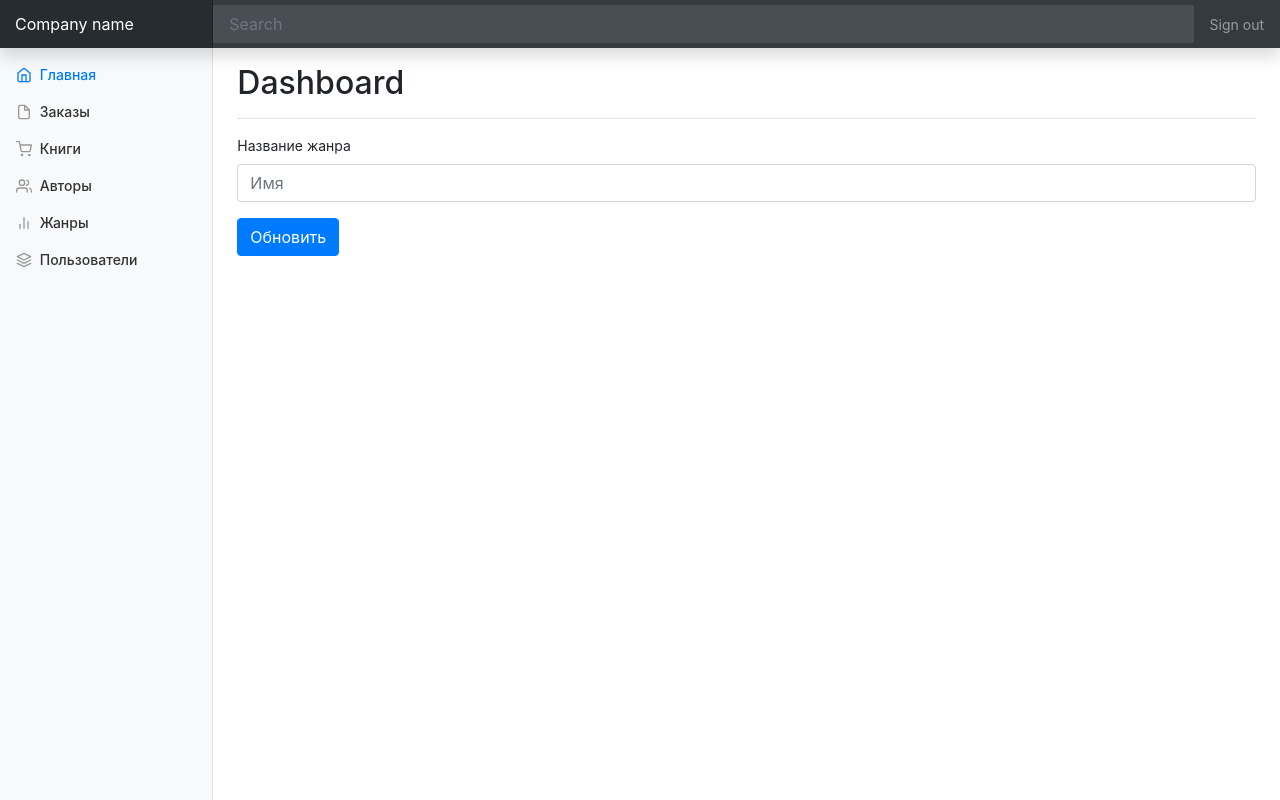
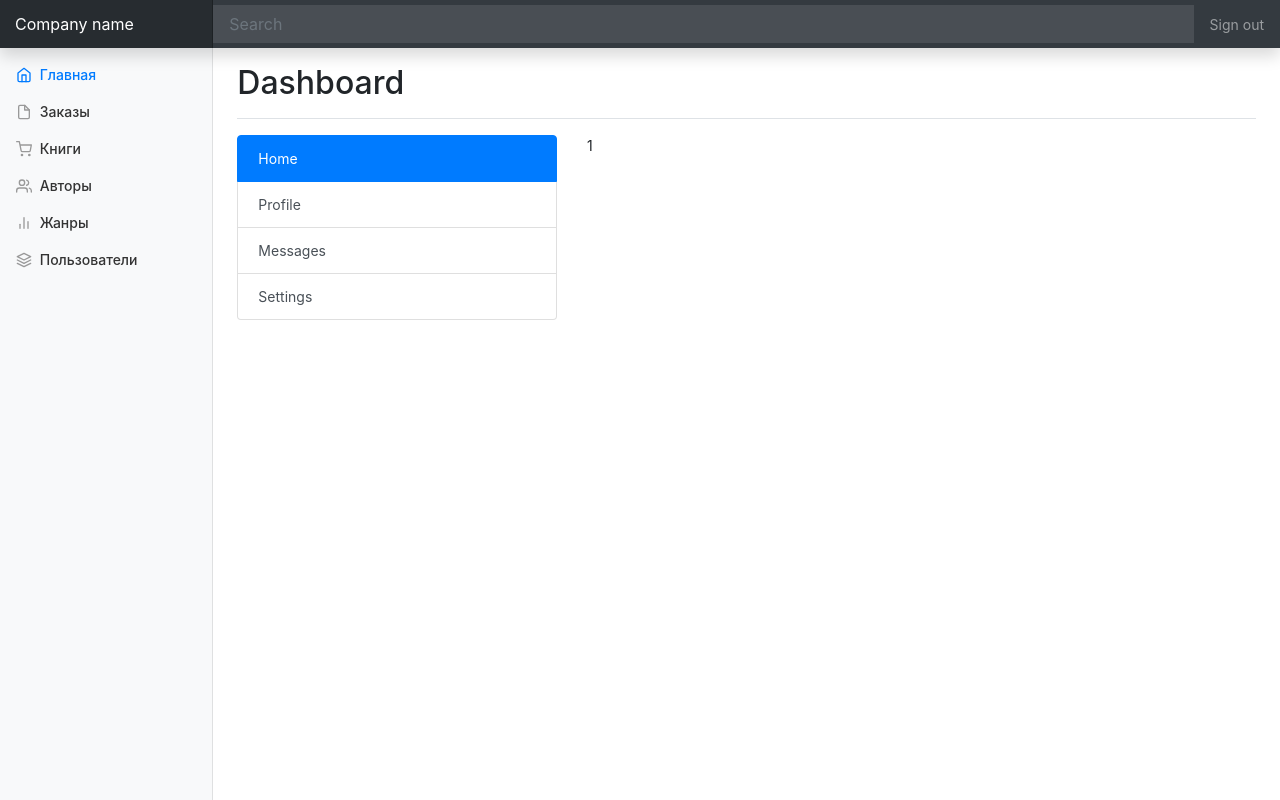
Before and after one commit to ovsyanikov94/BookShopMVC, a PHP site: template Application/Templates/Person/person.twig in a window 1280 px wide. Run offline with PHP 8.4, Linux system fonts and the light colour scheme; the template is opened without the code that fills it, so the values that code supplies are empty; some libraries are stand-ins or nearby versions.

Commit message:
PersenMenu

```diff
--- a/Application/Models/Routing2.php
+++ b/Application/Models/Routing2.php
@@ -11,6 +11,7 @@ return array(
         '/genre_books/(\d+)' => 'GenresController@getGenreBooksAmountAction',
         '/genre/(\d+)' => 'GenresController@getGenreAction',
         '/add_genre' => 'GenresController@addGetGenreAction',
+        '/person' => 'PersonController@getPersonAction',
     ],
     'post' => [
         '/book' => 'BookController@createBookAction',
--- a/Application/Templates/Person/person.twig
+++ b/Application/Templates/Person/person.twig
@@ -1,18 +1,26 @@
 {% extends 'base.twig' %}
 
 {% block content%}
+    <link rel="stylesheet" href="/BookShopMVC/node_modules/bootstrap/dist/js/bootstrap.js">
+    <script defer src="js/person.js" ></script>
 
-    <form>
-        <div class="form-group">
-            <label >Название жанра</label>
-            <input  type="text" class="form-control"  placeholder="Имя">
+    <div class="row">
+        <div class="col-4">
+            <div class="list-group" id="myList" role="tablist">
+                <a class="list-group-item list-group-item-action active" data-toggle="list" href="#home" role="tab">Home</a>
+                <a class="list-group-item list-group-item-action" data-toggle="list" href="#profile" role="tab">Profile</a>
+                <a class="list-group-item list-group-item-action" data-toggle="list" href="#messages" role="tab">Messages</a>
+                <a class="list-group-item list-group-item-action" data-toggle="list" href="#settings" role="tab">Settings</a>
+            </div>
         </div>
-
-
-        <div class="form-group">
-            <div  class="btn btn-primary">Обновить</div>
+        <div class="col-8">
+            <div class="tab-content">
+                <div class="tab-pane active" id="home" role="tabpanel">1</div>
+                <div class="tab-pane" id="profile" role="tabpanel">2</div>
+                <div class="tab-pane" id="messages" role="tabpanel">3.</div>
+                <div class="tab-pane" id="settings" role="tabpanel">4</div>
+            </div>
         </div>
-        <label></label>
-    </form>
+    </div>
 
 {% endblock %}
--- a/Application/Templates/base.twig
+++ b/Application/Templates/base.twig
@@ -2,10 +2,12 @@
 <html lang="en">
 <head>
     <meta charset="UTF-8">
+    <script src="/BookShopMVC/node_modules/jquery/dist/jquery.js"></script>
     <link rel="stylesheet" href="/BookShopMVC/node_modules/bootstrap/dist/css/bootstrap.css">
+
     <link rel="stylesheet" href="/BookShopMVC/public/css/app.css">
 
-    <script src="/BookShopMVC/node_modules/jquery/dist/jquery.js"></script>
+
     <script src="/BookShopMVC/public/js/app.js"></script>
 
     <title>Title</title>
--- /dev/null
+++ b/public/js/person.js
@@ -0,0 +1,27 @@
+$.noConflict();
+jQuery( function (  ){
+
+    jQuery('#profile').on('click', function (e) {
+        e.preventDefault()
+        $(this).tab('show')
+    });
+    jQuery('#home').on('click', function (e) {
+        e.preventDefault()
+        $(this).tab('show')
+    });
+    jQuery('#messages').on('click', function (e) {
+        e.preventDefault()
+        $(this).tab('show')
+    });
+    jQuery('#settings').on('click', function (e) {
+        e.preventDefault()
+        $(this).tab('show')
+    });
+
+
+
+    jQuery('a[data-toggle="list"]').on('shown.bs.tab', function (e) {
+        e.target // newly activated tab
+        e.relatedTarget // previous active tab
+    })
+});
```
Also changed, not shown: Application/Controllers/PersonController.php (added, +25 -0 lines).
